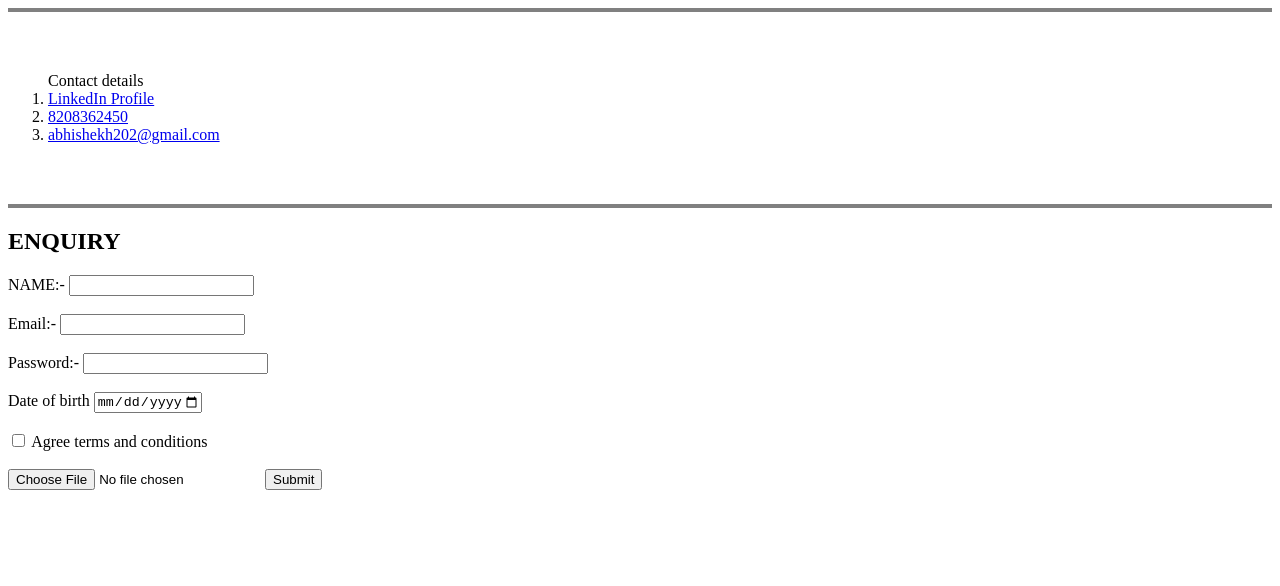
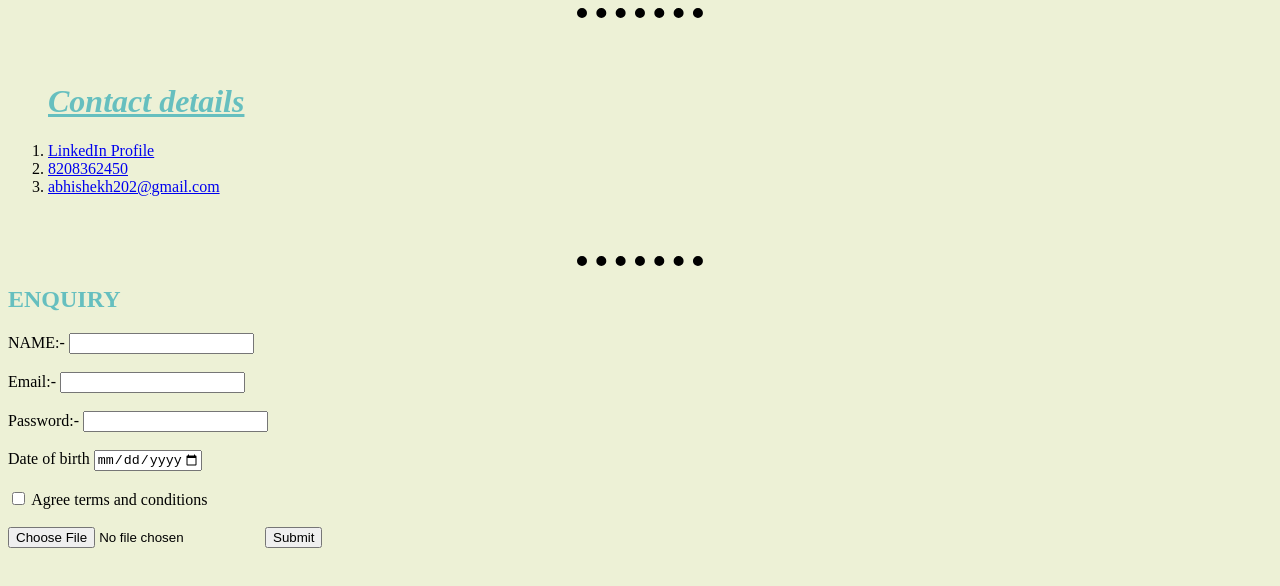
Before and after one commit to Abhishekh202/CV, a plain HTML site: page contact.html in a window 1280 px wide. Drawn offline with Linux system fonts and the light colour scheme.

Commit message:
Update contact.html

```diff
--- a/contact.html
+++ b/contact.html
@@ -3,16 +3,17 @@
 <head>
     <meta charset="UTF-8">
     <title>Contact Details</title>
+    <link rel="stylesheet" href="styles.css">
 </head>
 <body>
-    <hr size="4" noshade="">
+    <hr>
     <br><br>
-    <ol>Contact details
+    <ol><h1>Contact details</h1>
         <li><a href="https://www.linkedin.com/in/abhishek-kumar-singh-0a5a6a1b2/">LinkedIn Profile</a></li>
         <li><a href="tel: 1234567890">8208362450</a> </li>
         <li><a href="mailto: abc@xyz.com">abhishekh202@gmail.com</a> </li>
     </ol><br><br>
-    <hr size="4" noshade>
+    <hr>
     <h2>ENQUIRY</h2>
     <form action="mailto:abhishekh202@gmail.com" method="post" enctype="text/plain">
         <label>NAME:-</label>
```
